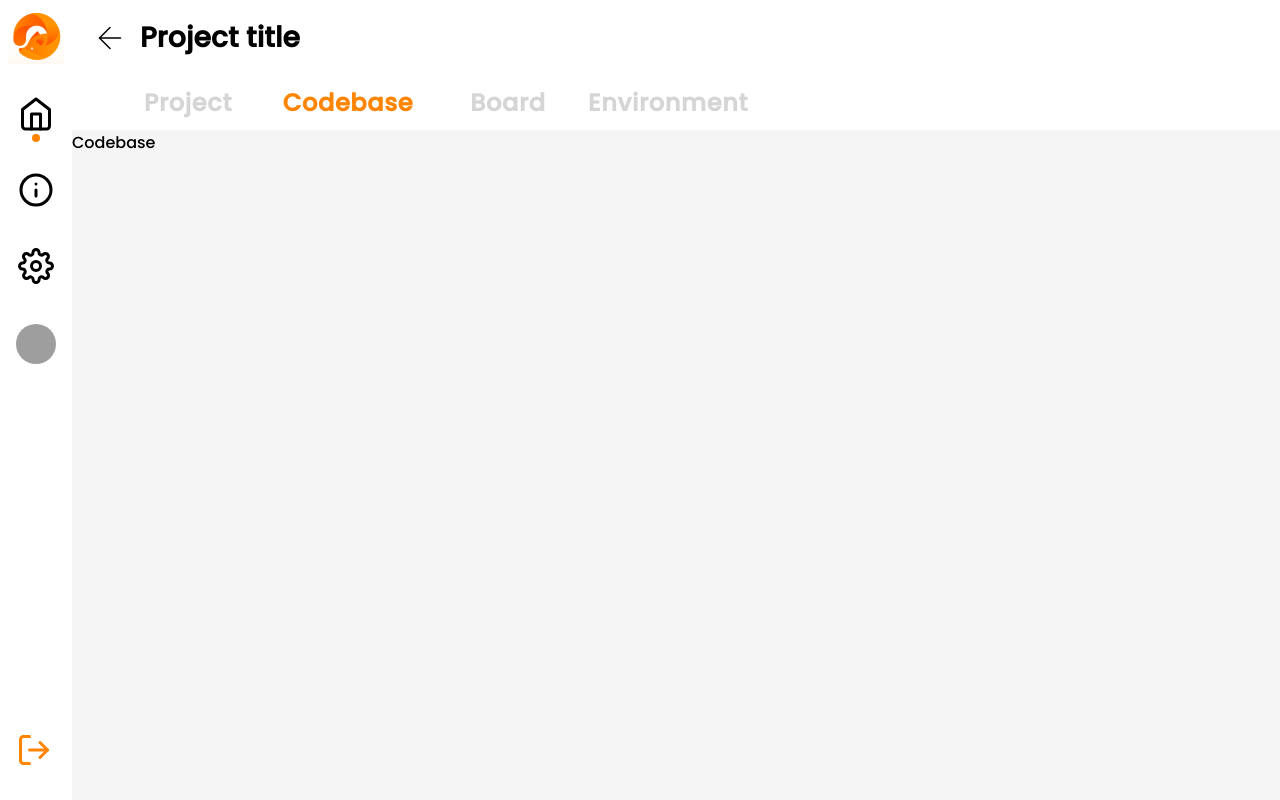
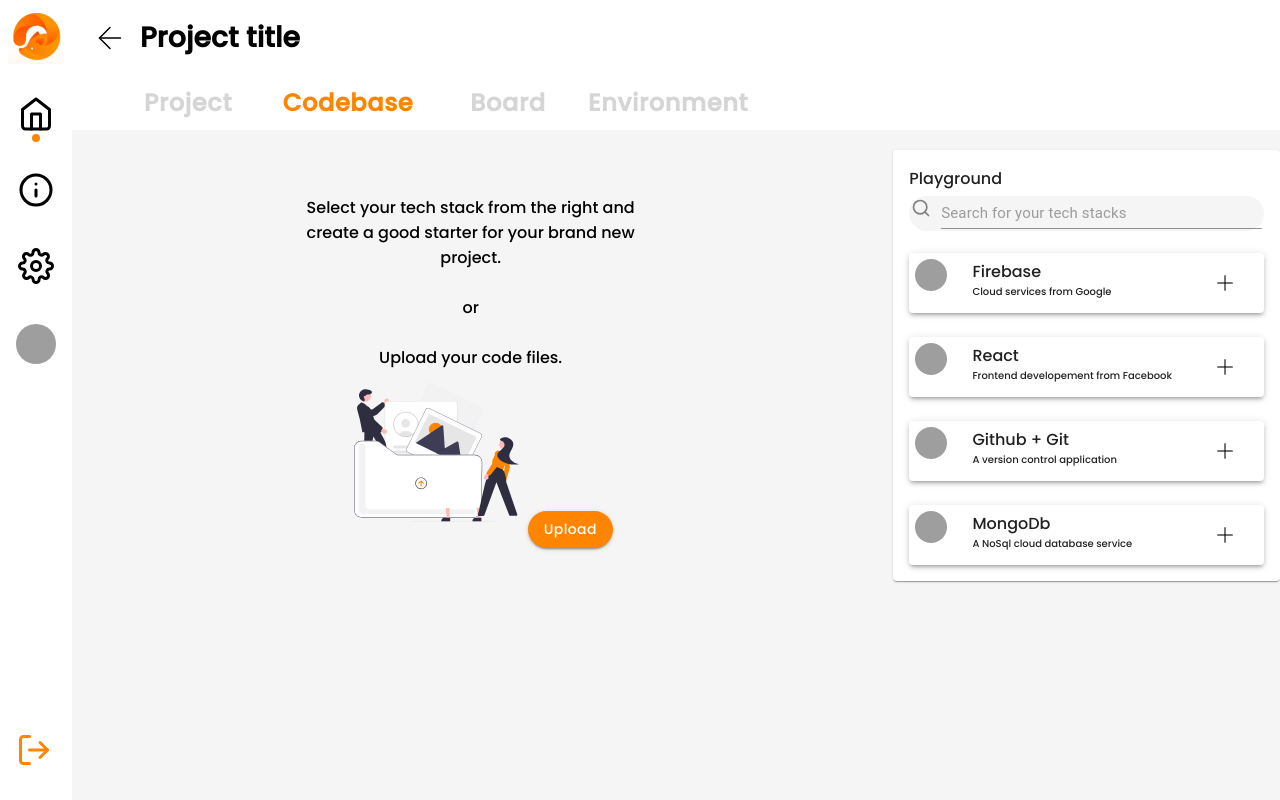
Before and after one commit to avinash-vk/promanage, a React (Create React App) app in the folder client/: page /project/id in a window 1280 px wide. Both pictures are taken after a click on the tab "Codebase". Built offline with nearby package versions, Linux system fonts and the light colour scheme; grey boxes are pictures that could not be loaded; the HTML template or start-up script is replaced by a standard one.

Commit message:
codebase page

```diff
--- /dev/null
+++ b/client/src/components/TechCard.js
@@ -0,0 +1,41 @@
+import React from "react";
+import { makeStyles } from "@material-ui/core/styles";
+import Paper from "@material-ui/core/Paper";
+import Grid from "@material-ui/core/Grid";
+import Avatar from "@material-ui/core/Avatar";
+import IconButton from "@material-ui/core/IconButton";
+import {Plus} from "react-feather";
+const useStyles = makeStyles((theme) => ({
+  root: {
+    padding: 10,
+    dispaly:"flex",
+    verticalAlign:"center"
+  },
+  small: {
+    width: theme.spacing(4),
+    height: theme.spacing(4),
+  },
+}));
+
+export default function TechCard(props) {
+  const classes = useStyles();
+  return (
+    <Paper elevation={3} className={classes.root}>
+      <Grid container spacing={1}>
+        <Grid sm={2}>
+          <Avatar
+            src={props.url}
+            className={classes.small}
+          />
+        </Grid>
+        <Grid sm={8}>{props.name}
+        <br></br>
+        <p style={{fontSize:10}}>{props.desc}</p>
+        </Grid>
+        <Grid sm={2}>
+          <IconButton aria-label="add"><Plus/></IconButton>
+        </Grid>
+      </Grid>
+    </Paper>
+  );
+}
--- a/client/src/pages/ProjectTabs/Codebase.js
+++ b/client/src/pages/ProjectTabs/Codebase.js
@@ -1,11 +1,104 @@
-import React from 'react'
+import React from 'react';
+import { makeStyles } from '@material-ui/core/styles';
+import Paper from '@material-ui/core/Paper';
+import Grid from '@material-ui/core/Grid';
+import {ReactComponent as Upload} from '../../assets/Upload.svg'
+import { ColorButton } from '../../components/Button.js';
+import Input from '@material-ui/core/Input';
+import {Search} from 'react-feather';
+import TechCard from '../../components/TechCard.js'
+const useStyles = makeStyles((theme) => ({
+  root: {
+    flexGrow: 1,
+  },
+  paper: {
+    padding: theme.spacing(2),
+    marginTop:20
+  },
+  starter:{
+      textAlign:"center",
+      alignItems:"center",
+      justifyContent:"center",
+      display:"flex",
+      marginTop:40
+  },
+  playground:{
+    textAlign:"center",
+    alignItems:"center",
+    justifyContent:"center",
+    display:"flex",
+  },
+  button: {
+    margin: theme.spacing(1),
+    textTransform:"capitalize",
+    borderRadius:100,
+  },
+}));
 
-const Codebase = () => {
-    return (
-        <div>
-            Codebase
-        </div>
-    )
+export default function Codebase() {
+  const classes = useStyles();
+  const data =[{
+      name:"Firebase",
+      desc:"Cloud services from Google",
+      url:"https://img.icons8.com/color/32/000000/firebase.png"
+  },{
+    name:"React",
+    desc:"Frontend developement from Facebook",
+    url:"https://img.icons8.com/officel/32/000000/react.png"
+  },{
+    name:"Github + Git",
+    desc:"A version control application",
+    url:"https://img.icons8.com/fluent/32/000000/github.png"
+  },{
+    name:"MongoDb",
+    desc:"A NoSql cloud database service",
+    url:"https://img.icons8.com/color/32/000000/mongodb.png"
+  }]
+  const handleUpload = () => {
 }
-
-export default Codebase
+  return (
+    <div className={classes.root}>
+      <Grid container spacing={3}>
+        <Grid item xs={12} sm={8} className={classes.starter}>
+            <Grid item xs={10} sm={5}>
+            Select your tech stack from the right and create a good starter for your brand new project.
+            <br/><br/>
+            or
+            <br/><br/>
+            Upload your code files.
+            <br/>
+                        <div style={{verticalAlign:"center"}}>
+                        <Upload width="60%"/>
+                        <ColorButton variant="contained" color="primary"  onClick={handleUpload} className={classes.button}>
+                        Upload
+                        </ColorButton>
+                        </div>
+            </Grid>
+        </Grid>
+        <Grid item xs={12} sm={4} className="playground">
+         <Paper className={classes.paper}>
+             Playground
+             <br></br>
+             <div style={{borderRadius:20,backgroundColor:"#F5F5F5",marginTop:5,padding:2}}>
+             <Grid container spacing={1} >
+          <Grid item sm={1}>
+          <Search color="grey" size={20}/>
+          </Grid>
+          <Grid item sm={11}>
+          <Input style={{fontSize:15}} placeholder="Search for your tech stacks" inputProps={{ 'aria-label': 'description' }} fullWidth="true" />
+          </Grid>
+        </Grid>
+             </div>
+             <Grid container spacing={3} style={{marginTop:10}}>
+          {data.map((value) => (
+            <Grid item sm={12}>
+                <TechCard name={value.name} desc={value.desc} url={value.url}/>
+            </Grid>
+          ))}
+        </Grid>
+         </Paper>
+        </Grid>
+      </Grid>
+    </div>
+  );
+}
```
Also changed, not shown: client/src/assets/Upload.svg (added).
